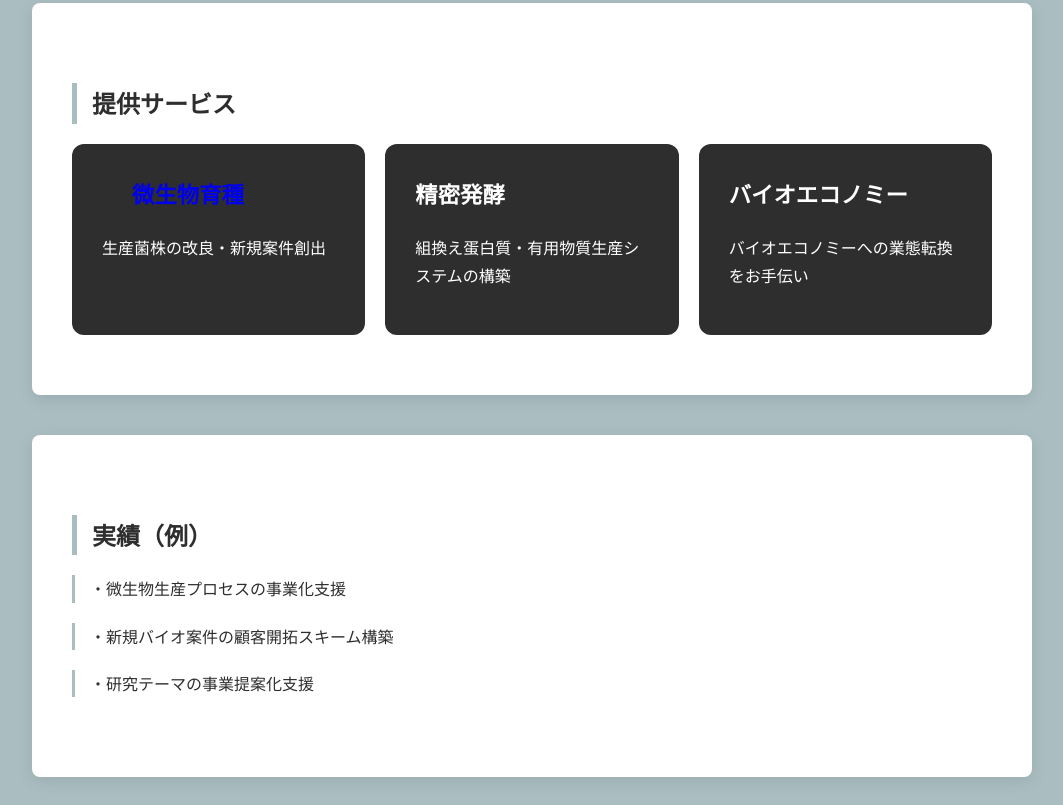
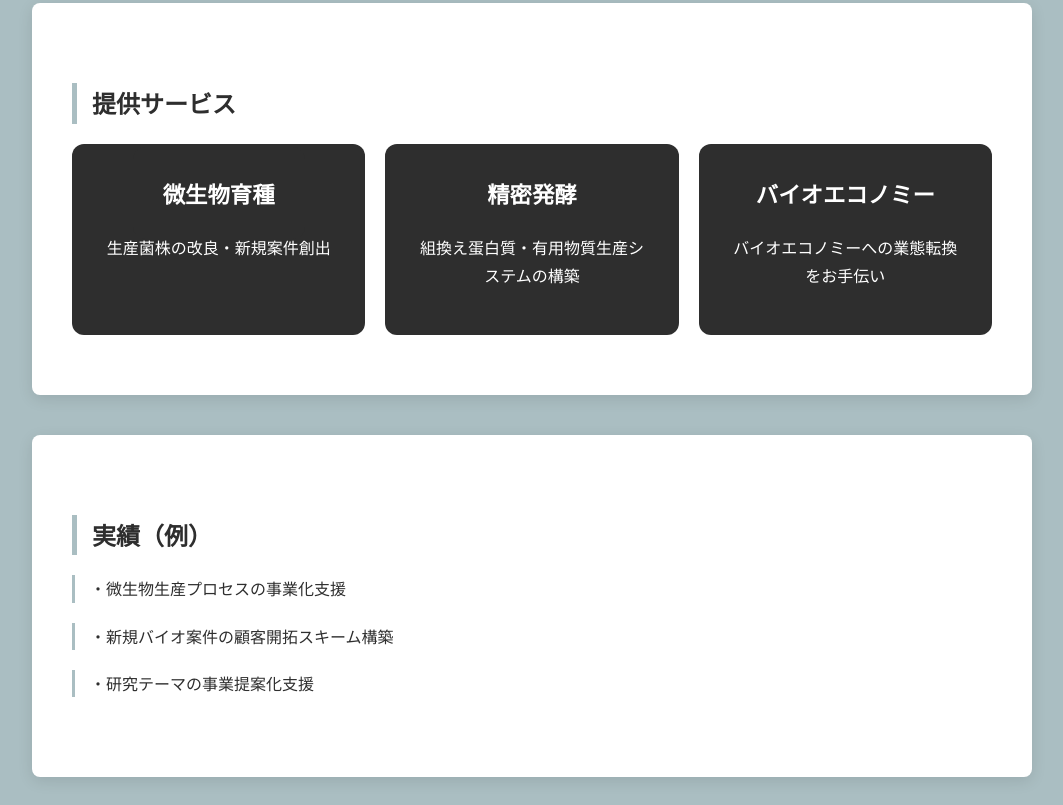
Before and after one commit to htohda/bioeconomy, a plain HTML site: page index.html in a window 1280 px wide. Shown: the part 995-1800 px from the top of the page, without its empty margins (108-1171 px from the left). Drawn offline with Linux system fonts and the light colour scheme.

Commit message:
Add files via upload

```diff
--- a/index.html
+++ b/index.html
@@ -115,6 +115,7 @@ h2 {
     background: var(--footer-bg);
     color: var(--text-light);
     padding: 30px;
+    text-align: center;
     border-radius: 12px;
     transition: transform 0.3s ease;
 }
@@ -135,18 +136,22 @@ h2 {
         }
 
         /* サイト上のすべての <a> タグに適用する */
-        a {
+        a:link {
+            color: var(--text-light);
             text-decoration: none;
         }
 
         /* 訪問済みリンクの色を変更しない */
         a:visited {
             color: var(--text-light);
+            text-decoration: none;
         }
 
         /* マウスホバー時のみ薄い水色に変化 */
         a:hover {
             color: #33ccff;
+            text-decoration: none;
+
         }
         .service-link {
             font-weight: bold;
```
